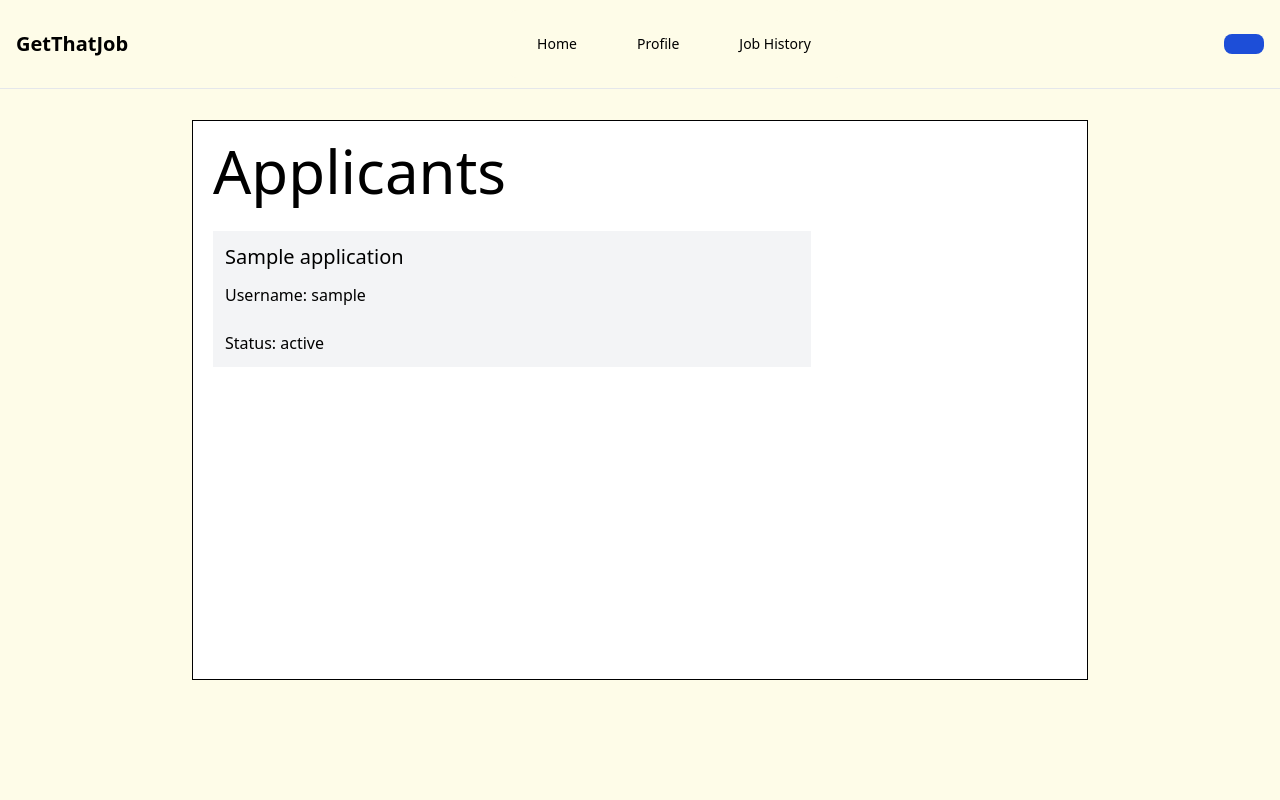
After one commit to dhruvdabhi101/OnlineJobPortal, a Django app: template templates/mainfeed/applications.html in a window 1280 px wide. The commit adds this page. Run offline with Django 3.2, Linux system fonts and the light colour scheme; the template is opened without the code that fills it: most values are stand-ins (such as "Sample title", 1, 10 or a date in 2020); some libraries are stand-ins or nearby versions.

Commit message:
feat: applications on the recruiter part

```diff
--- a/mainfeed/urls.py
+++ b/mainfeed/urls.py
@@ -17,6 +17,7 @@ urlpatterns = [
     path('profile', views.profile, name="profile"),
     path('jobseeker/<username>', views.jobseeker, name="jobseeker"),
     path('update_profile', views.update_profile, name="update_profile"),
-
+    path('apply/<int:job_id>', views.apply, name="apply"),
+    path('application/<int:job_id>', views.application, name="application")
 
 ]
--- a/ojp/models.py
+++ b/ojp/models.py
@@ -82,7 +82,7 @@ class AppliedJob(models.Model):
     def __str__(self):
         return self.applied_job_status
 
-    def apply_job(jobseeker, job, status):
+    def apply_job(self,jobseeker, job, status="Applied"):
         applied_job = AppliedJob(applied_jobseeker=jobseeker, job_id=job, applied_job_status=status)
         applied_job.save()
         return applied_job
--- /dev/null
+++ b/templates/mainfeed/applications.html
@@ -0,0 +1,27 @@
+{% extends 'base_recruiter.html' %}
+
+{% block content %}
+<div class="bg-white border-[1px] border-black p-5 flex  flex-col gap-[30px] w-[70%] h-[70vh]">
+<div>
+    <h1 class="text-6xl">Applicants</h1>
+</div>
+    <div class="flex flex-col gap-[15px] overflow-x-scroll">
+
+        {%for i in applications%}
+        <a href="{% url 'jobseeker' i.jobseeker_username%}">
+        <div class="w-[70%] bg-gray-100 gap-3 flex flex-col p-3">
+
+    <p class="text-xl"> {{i.jobseeker_name}} <p>Username: {{i.jobseeker_username}}</p> </p>
+
+        <p> Status: {{i.applied_job_status}}</p>
+        </div>
+    </a>
+        {%endfor%}
+
+
+    </div>
+
+</div>
+
+
+{% endblock %}
--- a/templates/mainfeed/job.html
+++ b/templates/mainfeed/job.html
@@ -15,10 +15,11 @@
 
     </div>
      {%if request.session.role == 'jobseeker' %}
-        <div class="text-white bg-blue-500 rounded-md p-3 hover:bg-blue-700 text-center w-36"> <a href="">Apply</a></button> </div>
+        <div class="text-white bg-blue-500 rounded-md p-3 hover:bg-blue-700 text-center w-36"> <a href="{%url 'apply' job.job_id%}">Apply</a></button> </div>
     {%else%}
     <div class="flex flex-row gap-3 p-2">
-     {% comment %} <form method="GET" action="{%url 'applied_job' {{job.job_id}} %}"><button class="text-white bg-blue-500 rounded-md p-3 hover:bg-blue-700 text-center w-36">View Applicants</button></form>  {% endcomment %}
+
+     <form method="GET" action="{%url 'application' job.job_id %}"><button class="text-white bg-blue-500 rounded-md p-3 hover:bg-blue-700 text-center w-36">View Applicants</button></form>
     {% comment %} <form method="POST" action="{%url 'update_job' {{job.job_id}} %}"><button class="text-white bg-blue-500 rounded-md p-3 hover:bg-blue-700 text-center w-36" type="submit">Update Details</button></form> {% endcomment %}
     <form method="POST" action="{%url 'delete_job' job.job_id%}">{% csrf_token %}<button class="text-white bg-blue-500 rounded-md p-3 hover:bg-blue-700 text-center w-36" type="submit">Delete Job</button></form>
     </div>
```
Also changed, not shown: mainfeed/views.py (+50 -3 lines).
